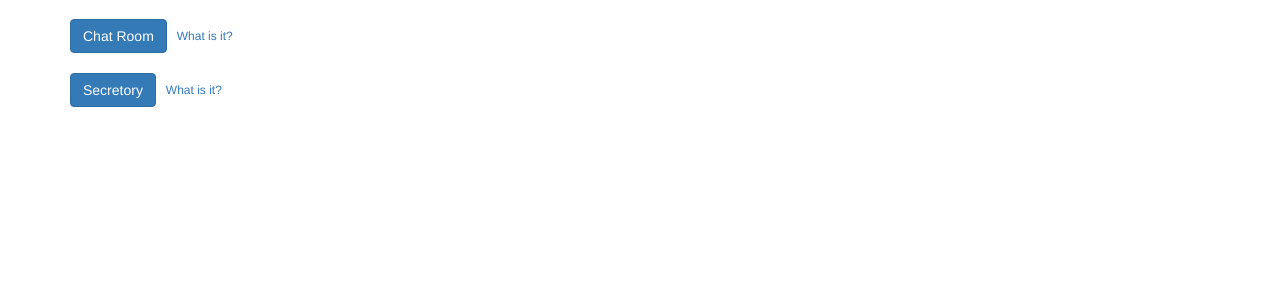
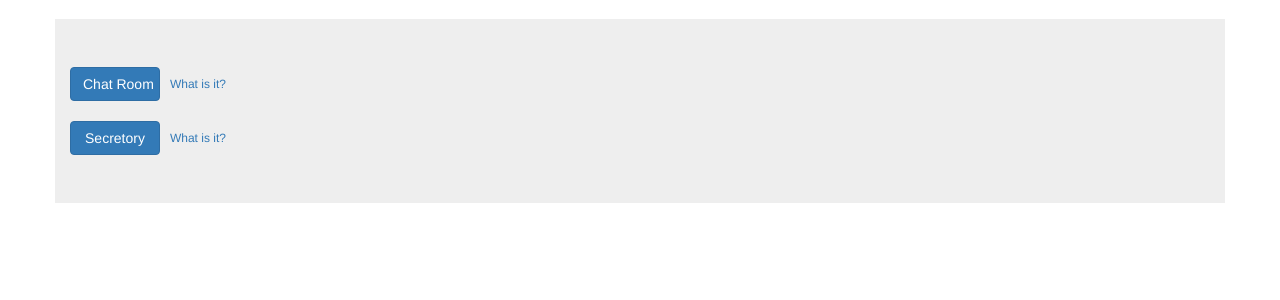
Before and after one commit to supersun17/live-chat-demo, a Node server app: page /projects in a window 1280 px wide. Shown: the part 51-351 px from the top of the page. Run offline with Node 20, Linux system fonts and the light colour scheme; some libraries are stand-ins or nearby versions.

Commit message:
improved UI

```diff
--- a/views/chatroom/chatroom-auth.ejs
+++ b/views/chatroom/chatroom-auth.ejs
@@ -36,7 +36,7 @@
       <div class="row">
         <div class="jumbotron">
         <h1>Chat Room Register/Login</h1>
-        <p>This register requires no password, only an User name for message record.</p>
+        <p>This is not a commercial website. So that the registration password can be anything, the Email address is not important. Once logged in, just send messages and post images around.</p>
         <!-- form for login -->
         <form id="form-login">
           <div>
--- a/views/index/home.ejs
+++ b/views/index/home.ejs
@@ -43,7 +43,9 @@
       </div><!--/.nav-collapse -->
     </div>
   </nav>
-  <h1>Welcome to Ming Sun`s Profolio Website</h1>
+  <div class="container jumbotron">
+    <h1>Welcome to Ming Sun`s Profolio Website</h1>
+  </div>
   <h2>For work examples, fun experiments, check "Project" tab.</h2>
   <br>
   <div class="container">
--- a/views/index/projects.ejs
+++ b/views/index/projects.ejs
@@ -37,10 +37,10 @@
       </div><!--/.nav-collapse -->
     </div>
   </nav>
-  <div class="container">
+  <div class="container jumbotron">
     <div class="row">
       <div class="col-lg-3 col-md-3 col-sm-12 col-xs-12">
-        <a href="/chatroom" class="btn btn-primary" >Chat Room</a>
+        <a href="/chatroom" class="btn btn-primary" style="width: 90px;">Chat Room</a>
         <button href="#chatroom-info" data-toggle="collapse" class="btn btn-xs btn-link">What is it?</button>
       </div>
       <div id="chatroom-info" class="collapse col-lg-9 col-md-9 col-sm-12 col-xs-12">This is a very simple chat room. You can login using an alias name, and send messages in the lobby.</div>
@@ -48,7 +48,7 @@
     <br>
     <div class="row">
       <div class="col-lg-3 col-md-3 col-sm-12 col-xs-12">
-        <a href="https://github.com/supersun17/Secretory" class="btn btn-primary" >Secretory</a>
+        <a href="https://github.com/supersun17/Secretory" class="btn btn-primary" style="width: 90px;">Secretory</a>
         <button href="#secretory" data-toggle="collapse" class="btn btn-xs btn-link">What is it?</button>
       </div>
       <div id="secretory" class="collapse col-lg-9 col-md-9 col-sm-12 col-xs-12">Secretory is an iOS Mobile App. It takes users input as a record, and save it with a timestamp. So the users have a grasp of their life: how did you spend your time? </div>
```
